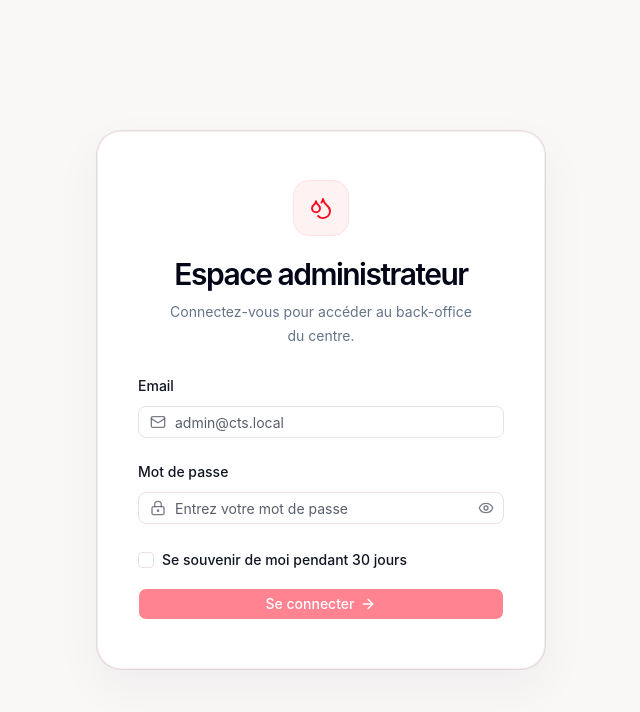
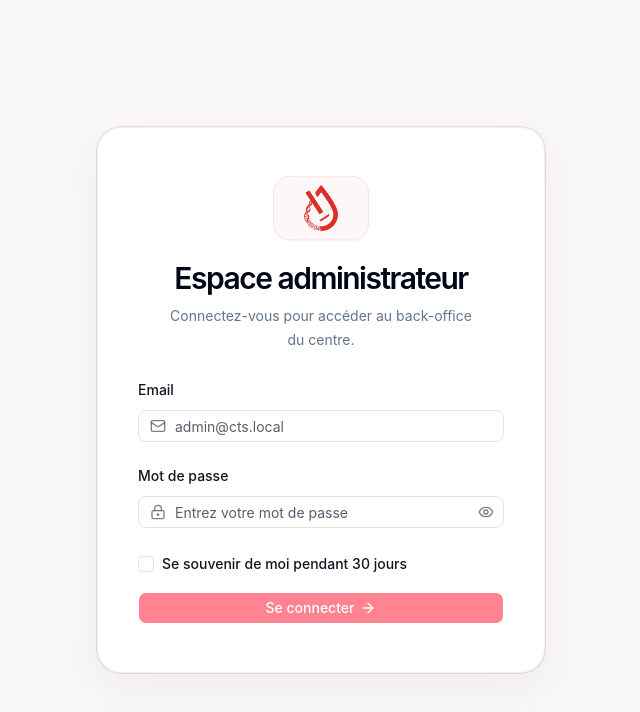
Before and after one commit to FrigaaAbdou/cts-front, a React (Vite) app: page /admin/login in a window 1280 px wide. Shown: the top 712 px of the page, without its empty margins (319-959 px from the left). Built offline with nearby package versions, Linux system fonts and the light colour scheme; no server answers.

Commit message:
Show designer logo on admin login

```diff
--- a/src/pages/admin/login/AdminLoginPage.tsx
+++ b/src/pages/admin/login/AdminLoginPage.tsx
@@ -3,7 +3,6 @@ import { useLocation, useNavigate } from "react-router-dom";
 import {
   AlertCircle,
   ArrowRight,
-  Droplets,
   Eye,
   EyeOff,
   LoaderCircle,
@@ -75,7 +74,15 @@ export function AdminLoginPage() {
       <Card className="w-full max-w-xs rounded-3xl border border-red-100/70 bg-white shadow-[0_18px_48px_rgba(15,23,42,0.05)] sm:max-w-sm md:max-w-md">
         <CardContent className="px-6 py-8 sm:px-8 md:px-10">
           <div className="flex flex-col items-center text-center">
-            <DropMark />
+            <div className="flex h-16 w-24 items-center justify-center rounded-2xl border border-red-100 bg-red-50/60 p-2 shadow-sm">
+              <img
+                src="/brand/logo-cts-transparent.png"
+                alt="CTS Mustapha"
+                className="h-full w-full object-contain"
+                loading="eager"
+                decoding="async"
+              />
+            </div>
             <h1 className="mt-5 text-balance text-3xl font-semibold tracking-[-0.05em] text-slate-950">
               Espace administrateur
             </h1>
@@ -186,11 +193,3 @@ export function AdminLoginPage() {
     </div>
   );
 }
-
-function DropMark() {
-  return (
-    <div className="flex size-14 items-center justify-center rounded-2xl border border-red-100 bg-red-50 text-brand-red">
-      <Droplets className="size-6" strokeWidth={1.9} />
-    </div>
-  );
-}
```
